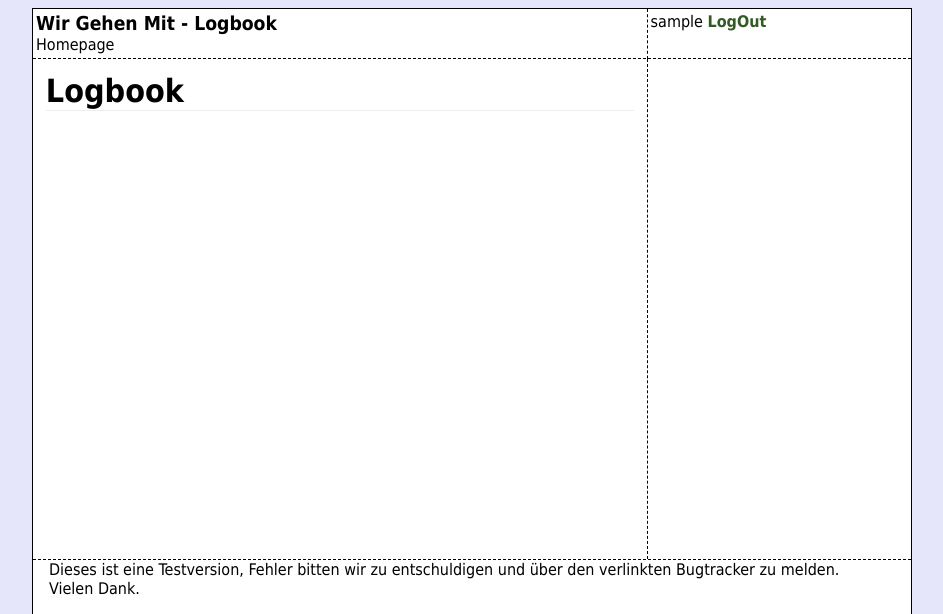
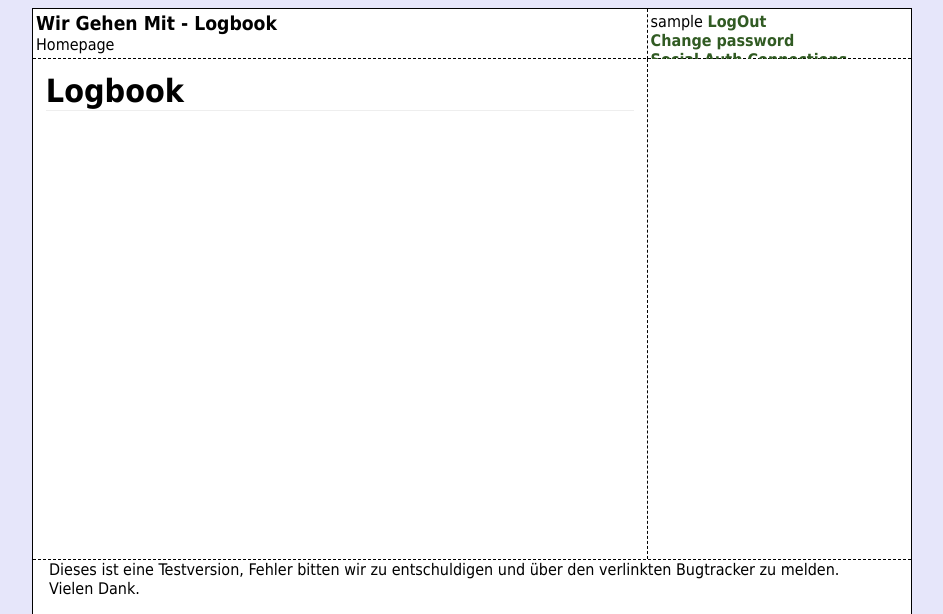
Before and after one commit to SunTsu/simple_logbook, a Django app: template simple_logbook/templates/layout.html in a window 1280 px wide. Shown: the top 614 px of the page, without its empty margins (168-1111 px from the left). Run offline with Django 3.2, Linux system fonts and the light colour scheme; the template is opened without the code that fills it, so the values that code supplies are empty; the visitor is signed in with stand-in values (Sample User, id 1).

Commit message:
Added Links to change user password and connect social accounts

```diff
--- a/simple_logbook/templates/layout.html
+++ b/simple_logbook/templates/layout.html
@@ -17,7 +17,9 @@
 				<div id=headerright>
 					{% load account %}
 					{% if user.is_authenticated %}
-					{% user_display user %}&nbsp;<a href="{% url 'account_logout' %}" alt="Click to sign out">LogOut</a>
+					{% user_display user %}&nbsp;<a href="{% url 'account_logout' %}" alt="Click to sign out">LogOut</a><br />
+					<a href="{% url 'account_change_password' %}">Change password</a><br />
+					<a href="{% url 'socialaccount_connections' %}">Social Auth Connections</a>
 					{% else %}
 					<a href="{% url 'account_login' %}">Sign In</a> or <a href="{% url 'account_signup' %}">Sign Up</a></li>
 					{% endif %}
```
